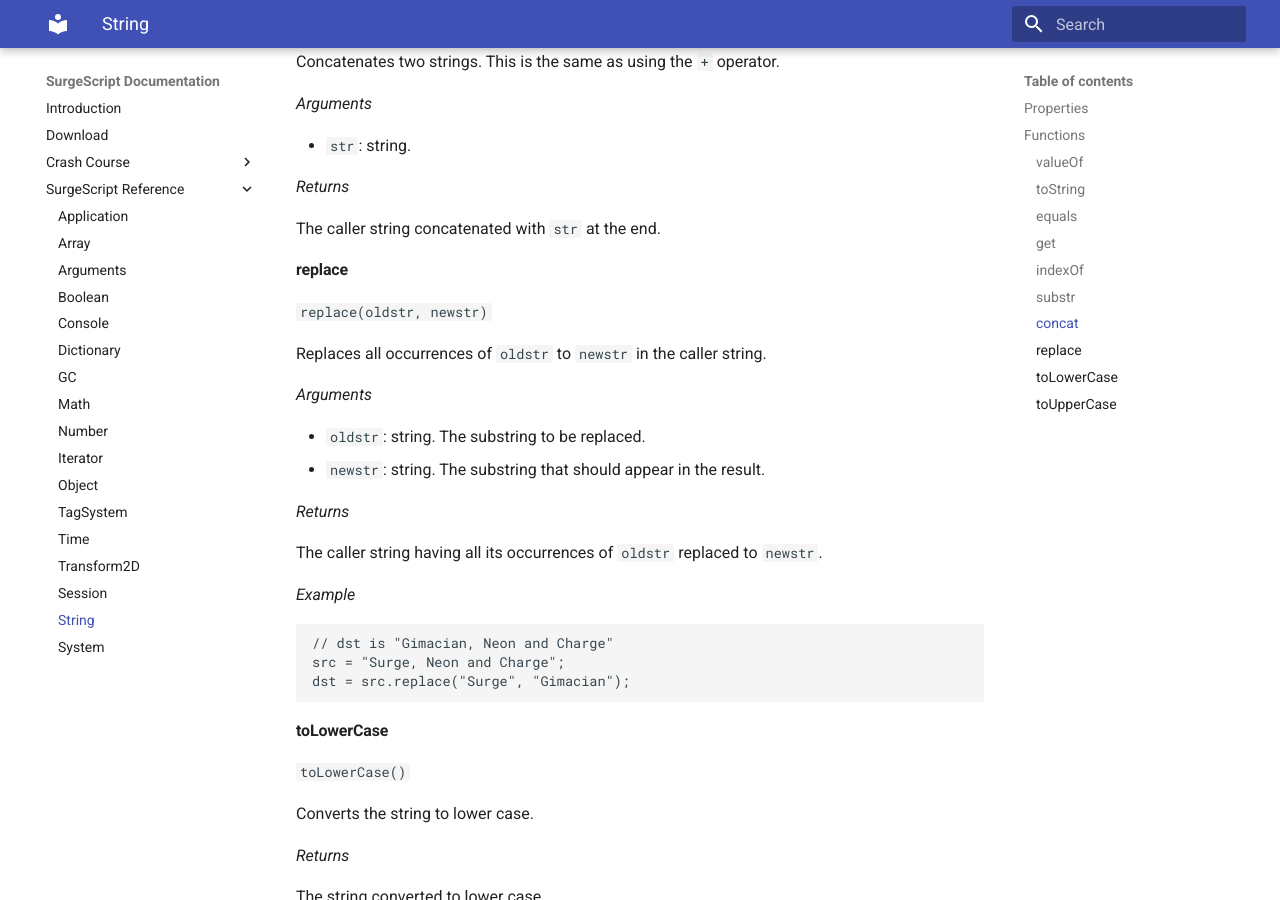
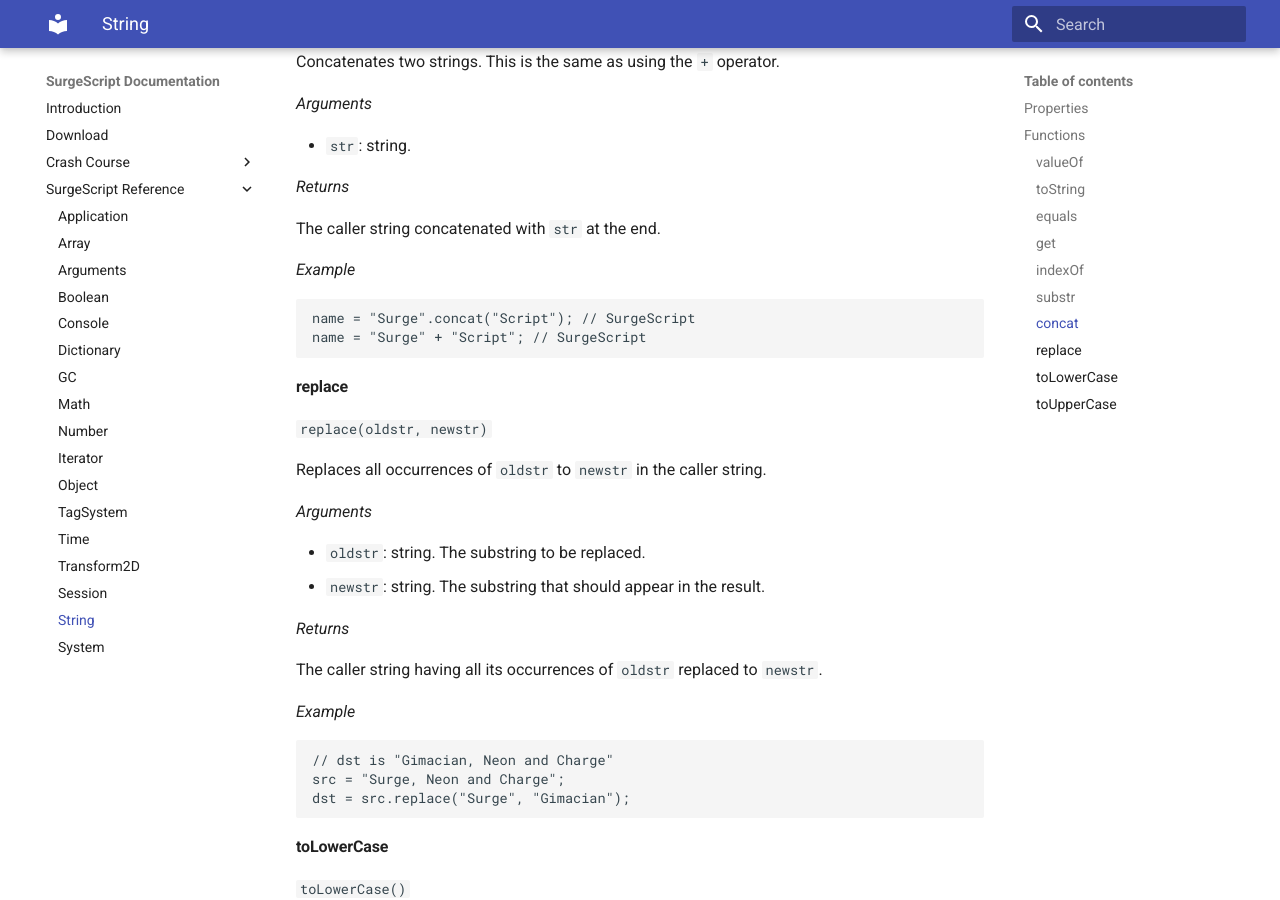
Before and after one commit to alemart/surgescript, an MkDocs documentation site: the page built from docs/reference/string.md, in a window 1280 px wide and 900 px high, scrolled down 2726 px. Built offline with MkDocs 1.6.1 and Material for MkDocs 9.7.7, drawn with Linux system fonts in a browser that asks for light colours; old or Windows-style settings are respelled for this version of MkDocs.

Commit message:
Small changes

````diff
--- a/docs/reference/string.md
+++ b/docs/reference/string.md
@@ -134,6 +134,13 @@ Concatenates two strings. This is the same as using the `+` operator.
 
 The caller string concatenated with `str` at the end.
 
+*Example*
+
+```
+name = "Surge".concat("Script"); // SurgeScript
+name = "Surge" + "Script"; // SurgeScript
+```
+
 #### replace
 
 `replace(oldstr, newstr)`
````
Also changed, not shown: docs/reference/object.md (+2 -0 lines).
